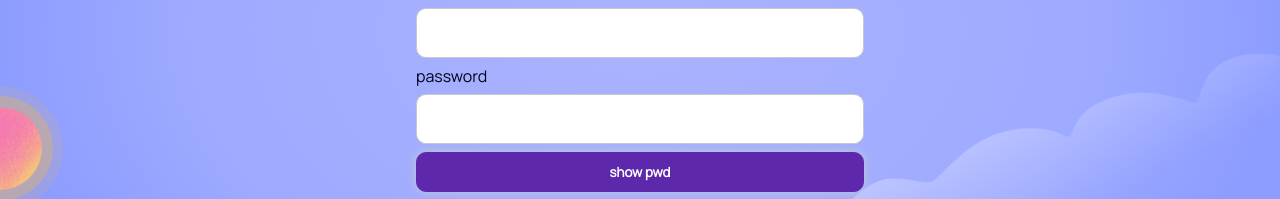
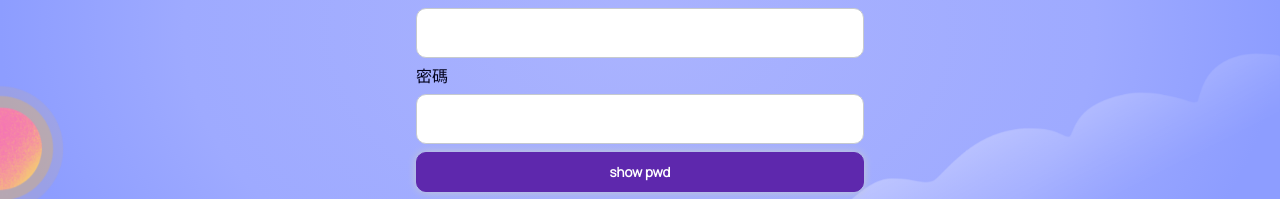
Before and after one commit to ya850805/map-dice-frontend, a Vue app: page / in a window 1280 px wide. Shown: the part 394-593 px from the top of the page. Built offline with nearby package versions, Linux system fonts and the light colour scheme.

Commit message:
fix: Fix i18n _password.

```diff
--- a/src/App.vue
+++ b/src/App.vue
@@ -14,7 +14,7 @@
       <input type="text" v-model="username"/>
     </div>
     <div class="flex-col w-100">
-      <p>{{ $t('password') }}</p>
+      <p>{{ $t('_password') }}</p>
       <input v-if="showPassword" type="text" v-model="password"/>
       <input v-else type="password" v-model="password"/>
       <button @click="showPassword=!showPassword">show pwd</button>
```
